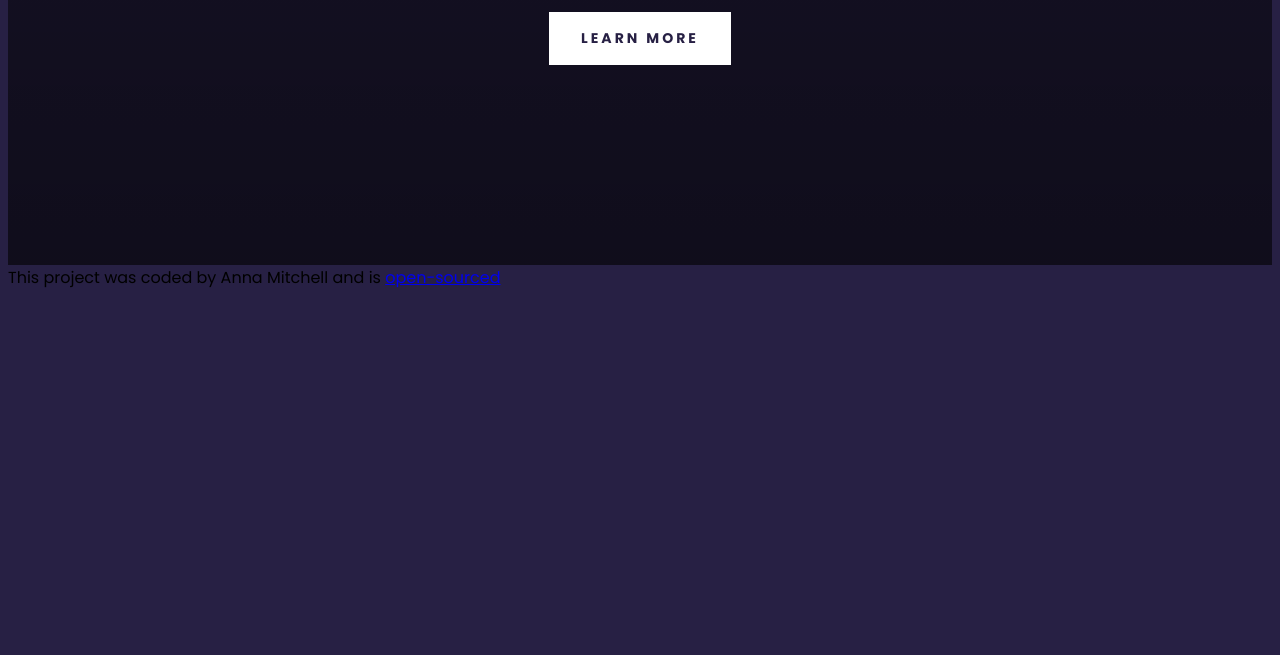
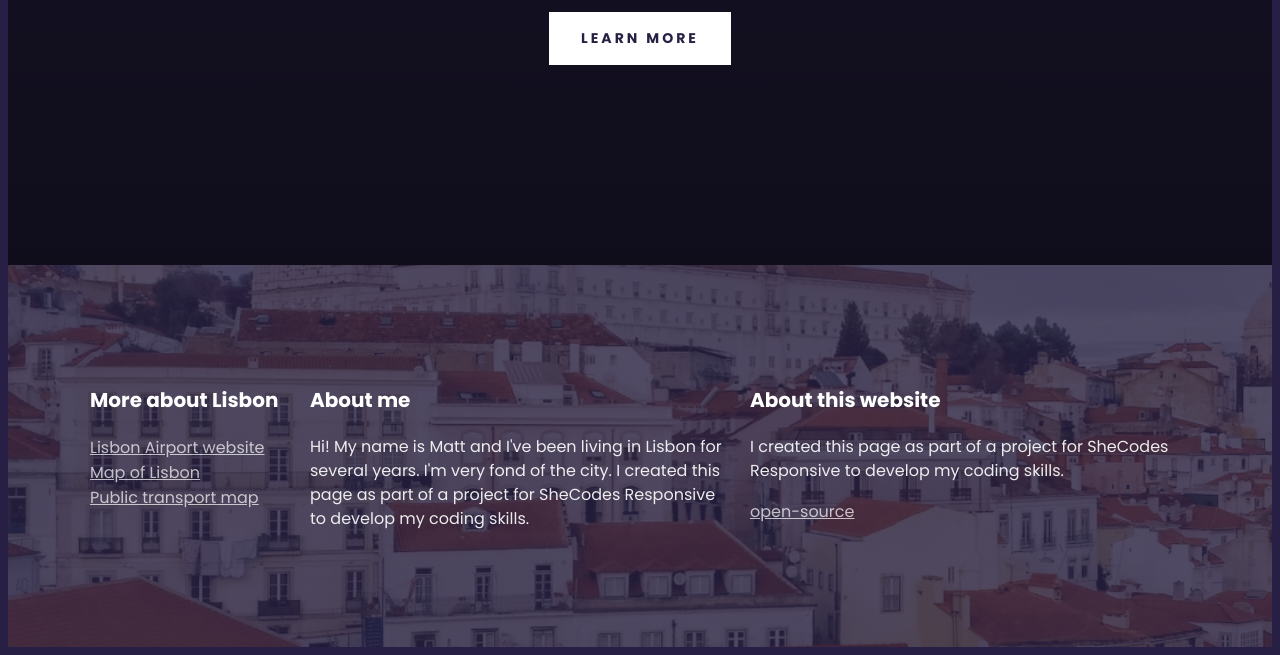
Before and after one commit to AnnaMitchellDeveloper/Lisbon-travel-project, a plain HTML site: page index.html in a window 1280 px wide. Shown: the part 480-1135 px from the top of the page. Before the commit the page ends 800 px from the top, so only its background shows below. Drawn offline with Linux system fonts and the light colour scheme.

Commit message:
Added footer

```diff
--- a/index.html
+++ b/index.html
@@ -21,14 +21,53 @@
         <h2>Capital city of Portugal</h2>
         <a href="#">Learn more</a>
       </header>
-
       <footer>
-        This project was coded by Anna Mitchell and is
-        <a
-          href="https://github.com/AnnaMitchellDeveloper/Lisbon-travel-project"
-          target="_blank"
-          >open-sourced</a
-        >
+        <section class="grid">
+          <div>
+            <h3>More about Lisbon</h3>
+            <ul>
+              <li>
+                <a
+                  href="https://www.aeroportolisboa.pt/en/lis/home"
+                  target="_blank"
+                  >Lisbon Airport website</a
+                >
+              </li>
+              <li>
+                <a href="https://goo.gl/maps/3XS9CdRRT6ZGa5GM9" target="_blank"
+                  >Map of Lisbon</a
+                >
+              </li>
+              <li>
+                <a
+                  href="https://lisbonlisboaportugal.com/lisbon-transport/Lisbon-metro-guide.html"
+                  target="_blank"
+                  >Public transport map</a
+                >
+              </li>
+            </ul>
+          </div>
+          <div>
+            <h3>About me</h3>
+            <p>
+              Hi! My name is Matt and I've been living in Lisbon for several
+              years. I'm very fond of the city. I created this page as part of a
+              project for SheCodes Responsive to develop my coding skills.
+            </p>
+          </div>
+          <div>
+            <h3>About this website</h3>
+            <p>
+              I created this page as part of a project for SheCodes Responsive
+              to develop my coding skills.
+            </p>
+            <a
+              href="https://github.com/AnnaMitchellDeveloper/Lisbon-travel-project"
+              target="_blank"
+              >open-source</a
+            >
+          </div>
+        </section>
       </footer>
     </div>
   </body>
--- a/src/style.css
+++ b/src/style.css
@@ -47,11 +47,55 @@ header a {
   display: inline-block;
   margin-top: 32px;
 }
-.container {
-  max-width: 1400px;
+footer {
+  color: white;
+  background-image: linear-gradient(
+      rgba(39, 32, 68, 0.8),
+      rgba(39, 32, 68, 0.8)
+    ),
+    url("../images/bg-footer.png");
+  background-repeat: no-repeat;
+  background-size: cover;
+  padding: 100px 0;
+}
+footer h3 {
+  font-weight: 700;
+  font-size: 20px;
+  line-height: 30px;
+}
+footer p {
+  font-weight: 400;
+  font-size: 16px;
+  line-height: 24px;
+  opacity: 0.9;
+  margin-right: 20px;
+}
+footer ul {
+  margin: 0;
+  padding: 0;
+}
+footer li {
+  list-style: none;
+  margin: 0;
+  padding: 0;
+}
+footer a {
+  color: white;
+  opacity: 0.7;
+}
+section {
+  max-width: 1100px;
   margin: 0 auto;
 }
-@media (max-width: 900px) {
+.container {
+  max-width: 1300px;
+  margin: 0 auto;
+}
+.grid {
+  display: grid;
+  grid-template-columns: 1fr 2fr 2fr;
+}
+@media (max-width: 960px) {
   header {
     padding: 60px 0;
   }
```
Also changed, not shown: images/bg-footer.png (added).
